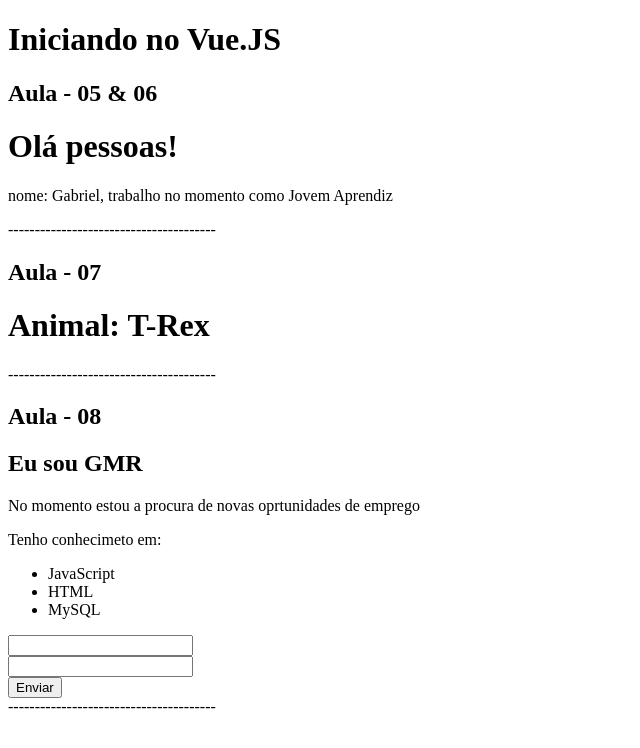
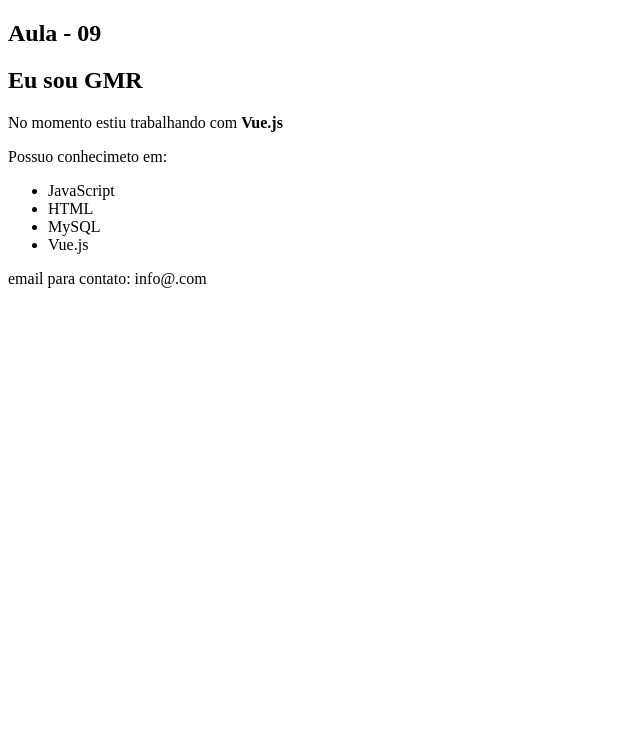
Before and after one commit to Dinos-s/VUE-curso, a Vue app: page / in a window 1280 px wide. Shown: the top 748 px of the page, without its empty margins (0-640 px from the left). Built offline with nearby package versions, Linux system fonts and the light colour scheme.

Commit message:
entendendo diretivas

```diff
--- a/src/App.vue
+++ b/src/App.vue
@@ -1,19 +1,12 @@
 <template>
-  <h1>Iniciando no Vue.JS</h1>
-  <firstComponent/>
-  <LifeCycle/>
   <Pessoa/>
 </template>
 
 <script>
-import firstComponent from "./components/firstComponent.vue";
-import LifeCycle from "./components/LifeCycle.vue";
 import Pessoa from "./components/Pessoa.vue";
   export default {
     name: 'App',
     components:{
-      firstComponent,
-      LifeCycle,
       Pessoa,
     },
   }
--- a/src/components/Form.vue
+++ /dev/null
@@ -1,29 +0,0 @@
-<template>
-    <!-- <h2>Aula - 08</h2> -->
-    <form action="">
-        <div>
-            <InputTxT/>
-        </div>
-        <div>
-            <InputTxT/>
-        </div>
-        <div>
-            <BtnSubmi/>
-        </div>
-    </form>
-</template>
-
-<script>
-    import InputTxT from "./form/InputText.vue";
-    import BtnSubmi from "./form/submit.vue";
-    export default {
-        name: 'Form',
-        components: {
-            InputTxT,
-            BtnSubmi,
-        },
-        data(){
-
-        }
-    }
-</script>
--- a/src/components/LifeCycle.vue
+++ /dev/null
@@ -1,29 +0,0 @@
-<template>
-    <h2>Aula - 07</h2>
-    <h1>Animal: {{ animal }}</h1>
-    ---------------------------------------
-
-</template>
-
-<script>
-    export default {
-        animal: 'Animal',
-        data(){
-            return{
-                animal: 'desconhecido'
-            }
-        },
-
-        created(){
-            setTimeout(() => {
-                this.animal = "Morcego"
-            }, 1000);
-        },
-
-        mounted(){
-            setTimeout(() => {
-                this.animal = "T-Rex"
-            }, 2000);
-        }
-    }
-</script>
--- a/src/components/Pessoa.vue
+++ b/src/components/Pessoa.vue
@@ -1,19 +1,15 @@
 <template>
-    <h2>Aula - 08</h2>
+    <h2>Aula - 09</h2>
     <h2>Eu sou {{ nome }}</h2>
     <Info/>
-    <Form/>
-    ---------------------------------------
 </template>
 
 <script>
     import Info from "./info.vue";
-    import Form from "./Form.vue";
     export default{
         name: 'Pessoa',
         components:{
             Info,
-            Form,
         },
         data(){
             return {
--- a/src/components/firstComponent.vue
+++ /dev/null
@@ -1,18 +0,0 @@
-<template>
-  <h2>Aula - 05 & 06</h2>
-  <h1>Olá pessoas!</h1>
-  <p>nome: {{ nome }}, trabalho no momento como {{ trabalho }}</p>
-  ---------------------------------------
-</template>
-
-<script>
-export default {
-  name: 'firstComponent',
-  data(){
-    return {
-      nome: "Gabriel",
-      trabalho: "Jovem Aprendiz"
-    }
-  }
-}
-</script>
--- a/src/components/form/InputText.vue
+++ /dev/null
@@ -1,10 +0,0 @@
-<template>
-    <!-- <h2>Aula - 08</h2> -->
-    <input type="text" >
-</template>
-
-<script>
-    export default {
-        name: 'InputTxT'
-    }
-</script>
--- a/src/components/form/submit.vue
+++ /dev/null
@@ -1,12 +0,0 @@
-<template>
-    <input type="submit" value="Enviar">
-</template>
-
-<script>
-    export default {
-        name: 'submit',
-        data(){
-
-        }
-    }
-</script>
--- a/src/components/info.vue
+++ b/src/components/info.vue
@@ -1,16 +1,26 @@
 <template>
-    <!-- <h2>Aula - 08</h2> -->
-    <p>No momento estou a procura de novas oprtunidades de emprego</p>
-    <p>Tenho conhecimeto em:</p>
+    <!-- <h2>Aula - 09</h2> -->
+    <p v-if="nao_trabalhando">No momento estou a procura de novas oprtunidades de emprego</p>
+    <p v-else>No momento estiu trabalhando com <strong>Vue.js</strong></p>
+    <p>Possuo conhecimeto em:</p>
     <ul>
         <li>JavaScript</li>
         <li>HTML</li>
         <li>MySQL</li>
+        <li>Vue.js</li>
     </ul>
+    <p v-show="showEmail">email para contato: {{ email }}</p>
 </template>
 
 <script>
     export default {
-        name: 'info'
+        name: 'Info',
+        data(){
+            return {
+                nao_trabalhando: false,
+                email: 'info@.com',
+                showEmail: true,
+            }
+        }
     }
 </script>
```
